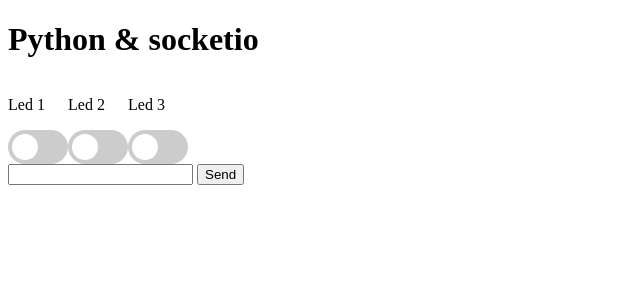
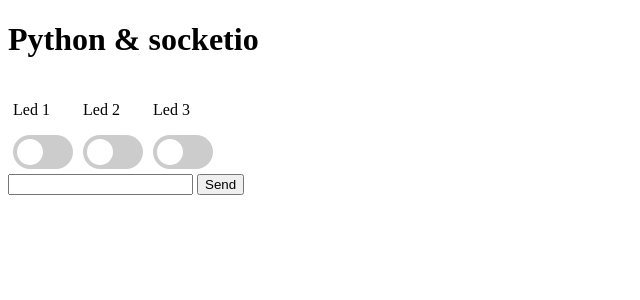
Before and after one commit to JavierEduardoRomeroTellez/FlaskSockets, a Flask app: page / in a window 1280 px wide. Shown: the top 300 px of the page, without its empty margins (0-640 px from the left). Run offline with Flask 2, Linux system fonts and the light colour scheme; some libraries are stand-ins or nearby versions.

Commit message:
added some margins

```diff
--- a/templates/index.html
+++ b/templates/index.html
@@ -21,6 +21,10 @@
 
 			.container{
 				display: flex;
+			}
+
+			.boton{
+				margin: 5px;
 			}
 
 			/* The slider */
@@ -75,21 +79,21 @@
 	<body>
 		<h1>Python & socketio</h1>
 		<div class='container'>
-			<div class='boton1'>
+			<div class='boton'>
 				<p>Led 1</p>
 				<label class="switch">
 					<input type="checkbox" id="Checkbox1">
 					<span class="slider round"></span>
 				</label>
 			</div>
-			<div class='boton2'>
+			<div class='boton'>
 				<p>Led 2</p>
 				<label class="switch">
 					<input type="checkbox" id="Checkbox2">
 					<span class="slider round"></span>
 				</label>
 			</div>
-			<div class='boton3'>
+			<div class='boton'>
 				<p>Led 3</p>
 				<label class="switch">
 					<input type="checkbox" id="Checkbox3">
```
